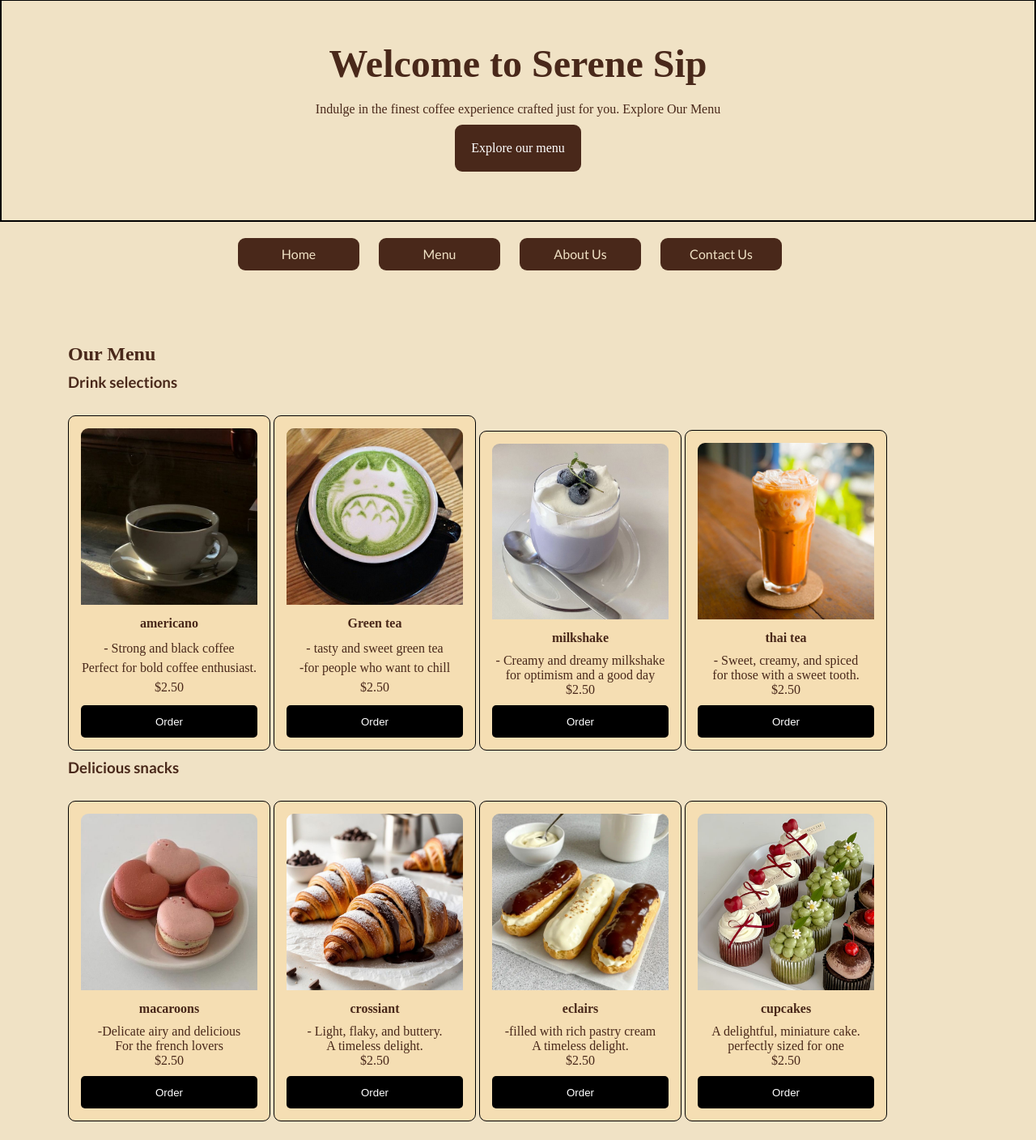
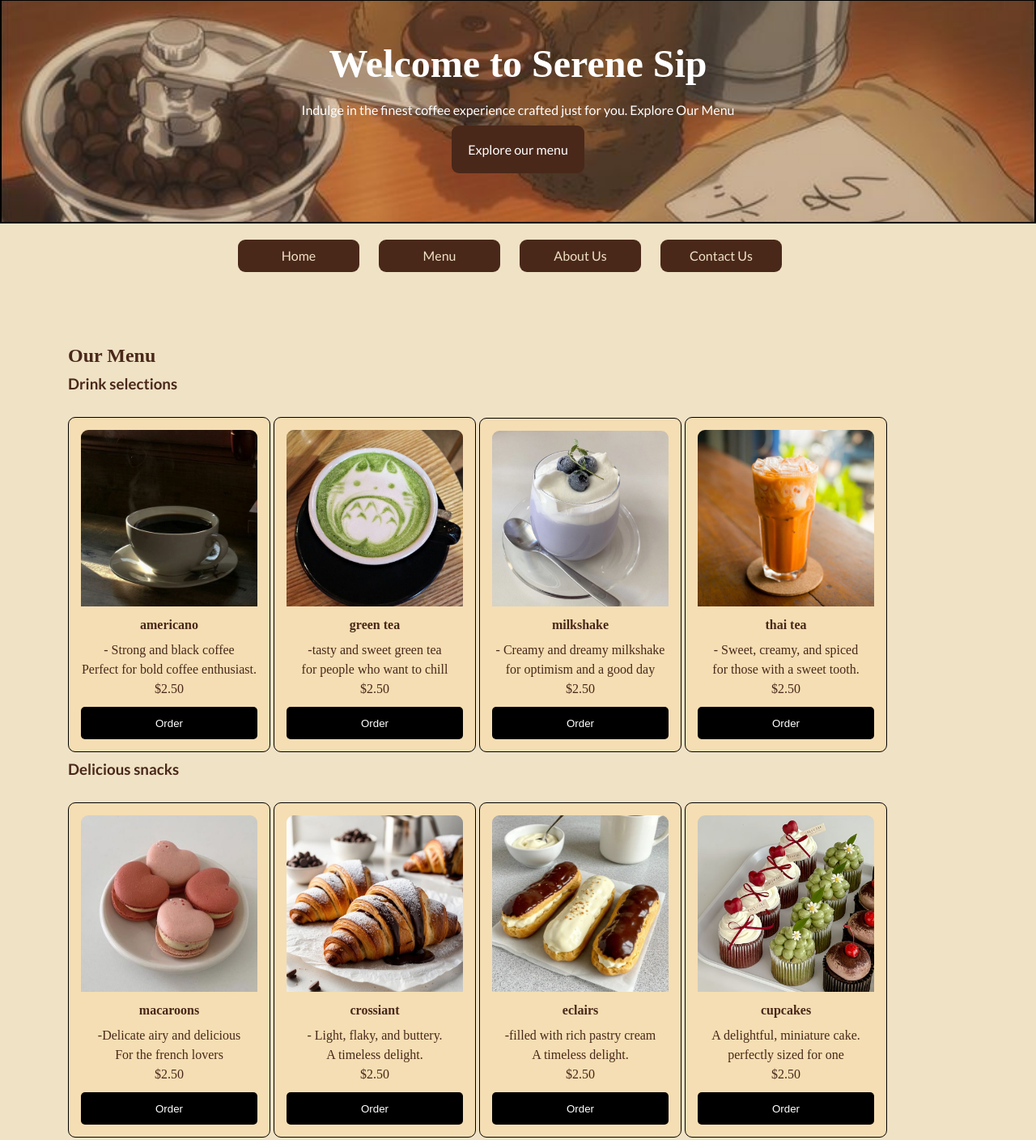
Before and after one commit to ThoonSu/serene-sip, a plain HTML site: page index.html in a window 1280 px wide. Shown: the part 1-1409 px from the top of the page at 81% size. Drawn offline with Linux system fonts and the light colour scheme.

Commit message:
layout changed

```diff
--- a/index.html
+++ b/index.html
@@ -10,18 +10,23 @@
       rel="stylesheet"
     />
     <link rel="stylesheet" href="style.css" />
+    <link rel="shortcut icon" href="images/icon.jpg" type="image/x-icon" />
     <title>Serene Sip</title>
   </head>
   <body>
     <!-- header -->
+    <div id="container">
       <header id="header">
         <h1>Welcome to Serene Sip</h1>
         <p>
           Indulge in the finest coffee experience crafted just for you. Explore
           Our Menu
         </p>
-      <a href="#our-menu">Explore our menu</a>
+        <a href="#our-menu" class="animate__animated animate__backInDown"
+          >Explore our menu</a
+        >
       </header>
+    </div>
     <!-- nav section  -->
     <nav>
       <a href="#header">Home</a>
@@ -41,27 +46,27 @@
             - Strong and black coffee <br />
             Perfect for bold coffee enthusiast. <br />
             <span>$2.50</span>
+            <button class="btn">Order</button>
           </p>
-          <button class="btn">Order</button>
         </div>
       </div>
       <div class="card">
         <img src="images/green te.jpg" alt="" class="card-img-top" />
         <div class="card-body">
-          <h4 class="card-title">Green tea</h4>
+          <h4 class="card-title">green tea</h4>
           <p class="card-text">
-            - tasty and sweet green tea <br />
-            -for people who want to chill <br />
+            -tasty and sweet green tea<br />
+            for people who want to chill <br />
             <span>$2.50</span>
+            <button class="btn">Order</button>
           </p>
-          <button class="btn">Order</button>
         </div>
       </div>
       <div class="card">
         <img src="images/milky.jpg" alt="" class="card-img-top" />
         <div class="card-body">
           <h4 class="card-title">milkshake</h4>
-          <p>
+          <p class="card-text">
             - Creamy and dreamy milkshake <br />
             for optimism and a good day <br />
             <span>$2.50</span>
@@ -73,7 +78,7 @@
         <img src="images/thai tea.jpg" alt="" class="card-img-top" />
         <div class="card-body">
           <h4 class="card-title">thai tea</h4>
-          <p>
+          <p class="card-text">
             - Sweet, creamy, and spiced <br />
             for those with a sweet tooth. <br />
             <span>$2.50</span>
@@ -85,7 +90,7 @@
       <div class="card">
         <img src="images/marcaroons.jpg" alt="" class="card-img-top" />
         <h4 class="card-title">macaroons</h4>
-        <p>
+        <p class="card-text">
           -Delicate airy and delicious <br />
           For the french lovers<br />
           <span>$2.50</span>
@@ -95,7 +100,7 @@
       <div class="card">
         <img src="images/crossiant.jpg" alt="" class="card-img-top" />
         <h4 class="card-title">crossiant</h4>
-        <p>
+        <p class="card-text">
           - Light, flaky, and buttery. <br />
           A timeless delight. <br />
           <span>$2.50</span>
@@ -105,17 +110,17 @@
       <div class="card">
         <img src="images/eclairs.jpg" alt="" class="card-img-top" />
         <h4 class="card-title">eclairs</h4>
-        <p>
+        <p class="card-text">
           -filled with rich pastry cream <br />
           A timeless delight. <br />
           <span>$2.50</span>
+          <button class="btn">Order</button>
         </p>
-        <button class="btn">Order</button>
       </div>
       <div class="card">
         <img src="images/cupcakes.jpg" alt="" class="card-img-top" />
         <h4 class="card-title">cupcakes</h4>
-        <p>
+        <p class="card-text">
           A delightful, miniature cake. <br />
           perfectly sized for one<br />
           <span>$2.50</span>
--- a/style.css
+++ b/style.css
@@ -3,9 +3,6 @@
   padding: 0;
   margin: 0;
   box-sizing: border-box;
-}
-html {
-  scroll-behavior: smooth;
 }
 body {
   background-color: #f0e2c5;
@@ -16,21 +13,25 @@ html {
 }
 
 /* header section */
+
 header {
   border: 2px solid #000;
   text-align: center;
   padding: 50px 0;
 }
-
 header h1 {
   font-family: "Playfair Display", serif;
-  font-family: "Playfair Display SC", serif;
-  color: #49281a;
+  color: white;
   margin-bottom: 20px;
   font-size: 3rem;
 }
+header p {
+  font-family: "Lato", sans-serif;
+  color: white;
+}
 
 header a {
+  font-family: "Lato", sans-serif;
   background-color: #49281a;
   color: white;
   margin: 10px;
@@ -39,6 +40,10 @@ header a {
   text-decoration: none;
   border-radius: 9px;
   padding: 20px;
+}
+#container {
+  background-image: url(images/background.jpg);
+  background-size: cover;
 }
 
 /* nav section  */
```
Also changed, not shown: images/background.jpg (added). Lines whose indentation alone changed are shown as unchanged.
